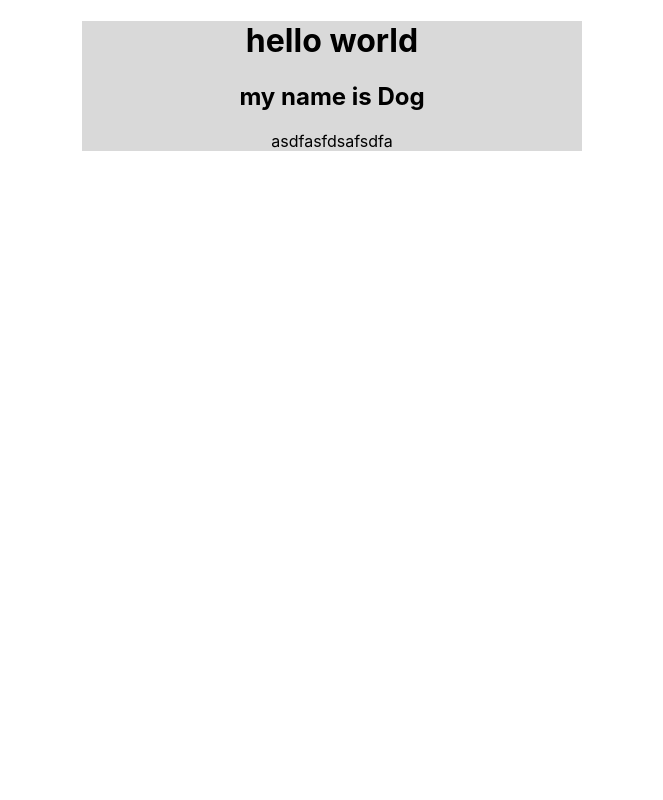
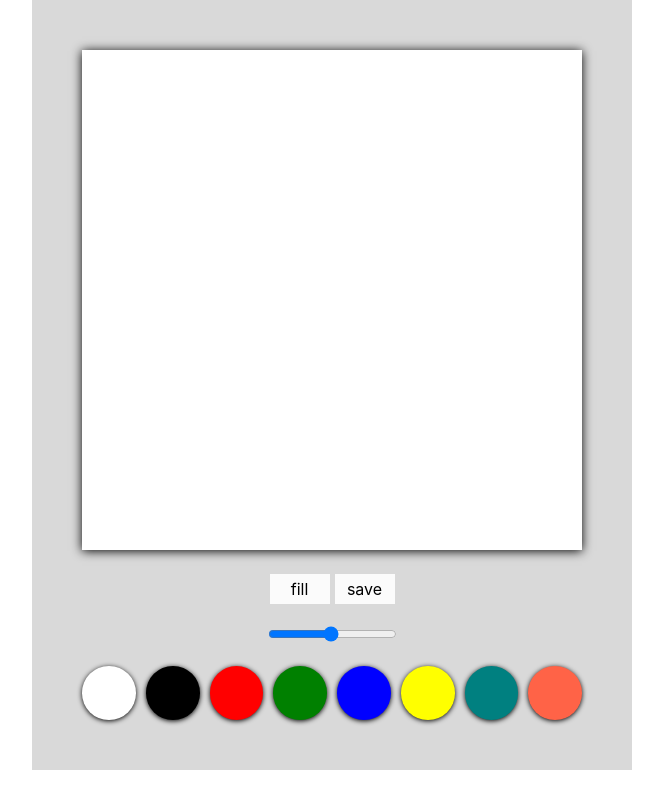
Before and after one commit to westone034626/paint-brush, a React (Create React App) app: page / in a window 1280 px wide. Shown: the whole page, without its empty margins (308-971 px from the left). Built offline with nearby package versions, Linux system fonts and the light colour scheme.

Commit message:
UI구현

```diff
--- a/src/App.module.css
+++ b/src/App.module.css
@@ -1,6 +1,62 @@
 .container {
-  max-width: 500px;
   background-color: rgba(0, 0, 0, 0.15);
   text-align: center;
   margin: 0 auto;
+  width: 100%;
+  max-width: 500px;
+  padding: 50px;
 }
+
+.canvas {
+  width: 100%;
+  height: 0;
+  padding-bottom: 100%;
+  box-shadow: 0px 1px 10px;
+  background-color: white;
+}
+
+.buttons {
+  margin: 20px 0;
+  display: flex;
+  justify-content: center;
+  gap: 5px;
+}
+
+.buttons button {
+  all: unset;
+  width: 50px;
+  padding: 5px;
+  background-color: rgba(255, 255, 255, 0.9);
+}
+
+.buttons button:hover,
+.buttons button:active {
+  transform: scale(0.95);
+}
+
+.colors {
+  list-style-type: none;
+  padding: 0;
+  margin: 0;
+  display: grid;
+  grid-template-columns: repeat(auto-fill, minmax(50px, 1fr));
+  gap: 10px;
+  justify-content: center;
+  margin-top: 20px;
+}
+
+.color {
+  width: 100%;
+  border-radius: 50%;
+  height: 0;
+  padding-bottom: 100%;
+  box-shadow: 0px 1px 5px;
+  cursor: pointer;
+  transition: transform 0.1s ease-in-out;
+}
+
+.color:hover,
+.color:active {
+  opacity: 0.8;
+  transform: scale(1.1);
+}
--- a/src/App.tsx
+++ b/src/App.tsx
@@ -1,11 +1,36 @@
 import styles from './App.module.css';
+import { useInput } from './hooks';
 
 function App() {
+  const colors = [
+    'white',
+    'black',
+    'red',
+    'green',
+    'blue',
+    'yellow',
+    'teal',
+    'tomato',
+  ];
+  const range = useInput('2.5');
+
   return (
     <div className={styles.container}>
-      <h1>hello world</h1>
-      <h2>my name is Dog</h2>
-      <p>asdfasfdsafsdfa</p>
+      <canvas className={styles.canvas}></canvas>
+      <div className={styles.buttons}>
+        <button>fill</button>
+        <button>save</button>
+      </div>
+      <input type='range' min={0.1} max={5} step={0.1} {...range} />
+      <ul className={styles.colors}>
+        {colors.map((color) => (
+          <li
+            key={color}
+            className={styles.color}
+            style={{ backgroundColor: color }}
+          ></li>
+        ))}
+      </ul>
     </div>
   );
 }
--- /dev/null
+++ b/src/hooks.ts
@@ -0,0 +1,13 @@
+import { useState } from 'react';
+
+export const useInput = (initialState?: string) => {
+  const [value, setValue] = useState<string>(initialState ?? '');
+  const onChange = (event: React.ChangeEvent<HTMLInputElement>) => {
+    const {
+      target: { value: v },
+    } = event;
+
+    setValue(v);
+  };
+  return { value, onChange };
+};
```
